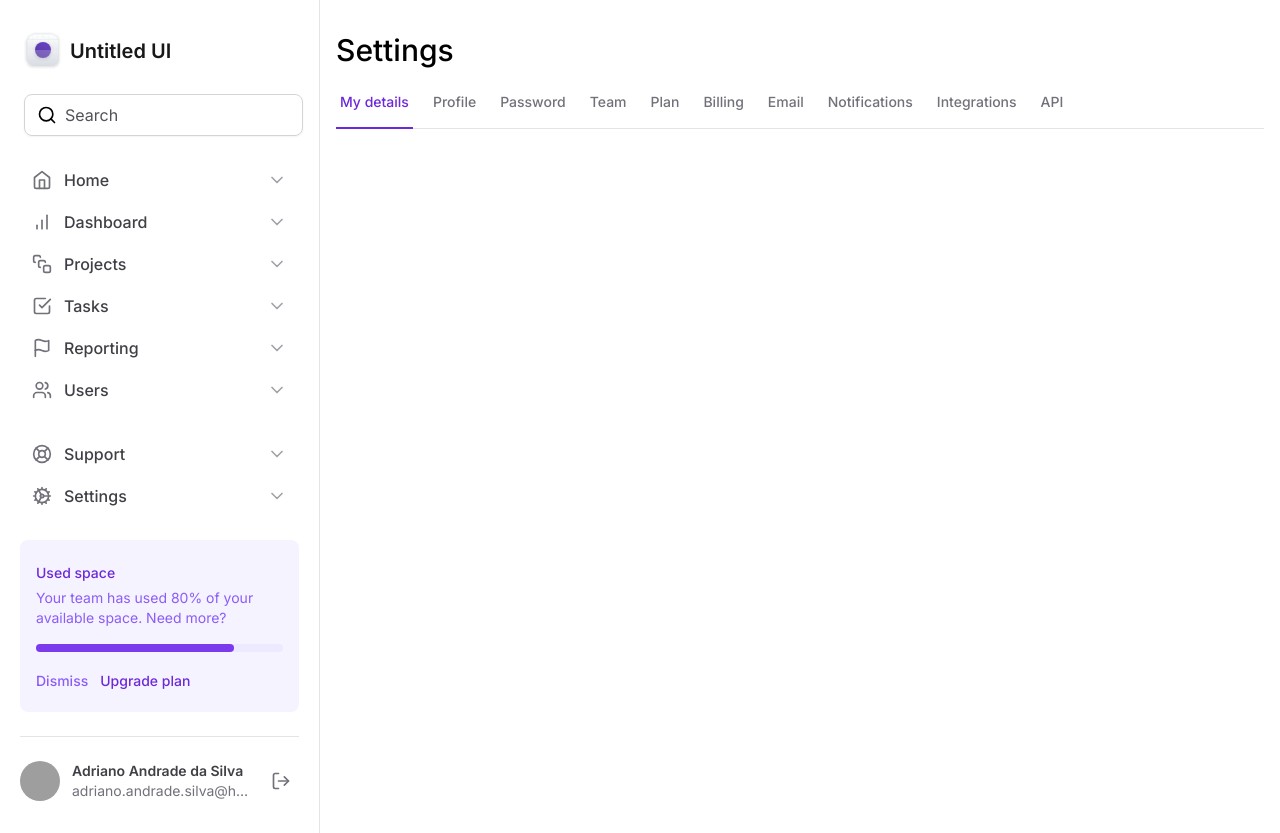
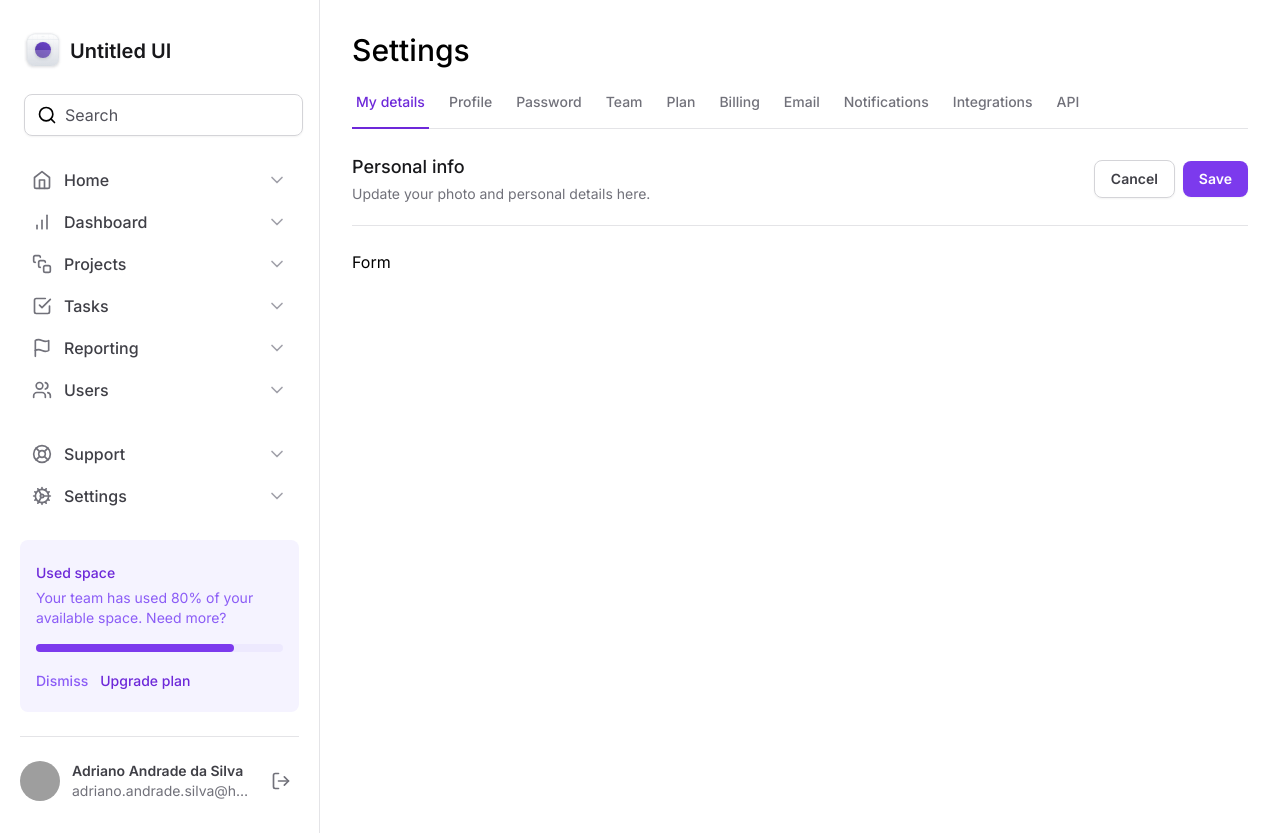
Before and after one commit to Adriano0106/tailwind-next, a Next.js app: page / in a window 1280 px wide. Built offline with nearby package versions, Linux system fonts and the light colour scheme; grey boxes are pictures that could not be loaded.

Commit message:
Cria estrutura base pro formulário

```diff
--- a/src/app/layout.tsx
+++ b/src/app/layout.tsx
@@ -20,7 +20,7 @@
       <body className={inter.className}>
         <div className="grid min-h-screen grid-cols-app">
           <Sidebar />
-          <main className="px-4 pb-12 pt-8">{children}</main>
+          <main className="px-8 pb-12 pt-8">{children}</main>
         </div>
       </body>
     </html>
--- a/src/app/page.tsx
+++ b/src/app/page.tsx
@@ -6,6 +6,36 @@
       <h1 className="to-zinc-900 text-3xl font-medium">Settings</h1>
 
       <SettingsTabs />
+
+      <div className="mt-6 flex flex-col">
+        <div className="flex items-center justify-between border-b border-zinc-200 pb-5">
+          <div className="space-y-1">
+            <h2 className="text-lg font-medium text-zinc-900">Personal info</h2>
+            <span className="text-sm text-zinc-500">
+              Update your photo and personal details here.
+            </span>
+          </div>
+          <div className="flex items-center gap-2">
+            <button
+              type="button"
+              className="rounded-lg border border-zinc-300 px-4 py-2 text-sm font-semibold text-zinc-700 shadow-sm hover:bg-zinc-50"
+            >
+              Cancel
+            </button>
+            <button
+              type="submit"
+              form="settings"
+              className="rounded-lg bg-violet-600 px-4 py-2 text-sm font-semibold text-white shadow-sm hover:bg-violet-700"
+            >
+              Save
+            </button>
+          </div>
+        </div>
+
+        <form id="settings" className="mt-6 flex w-full flex-col">
+          Form
+        </form>
+      </div>
     </>
   );
 }
```
